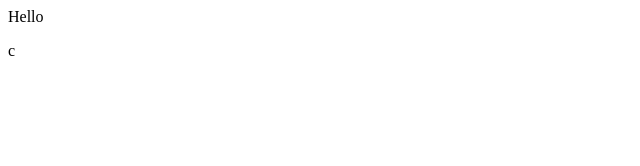
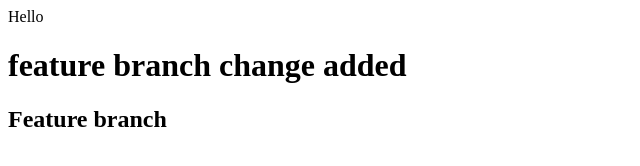
Before and after one commit to priyaanshusoni/git, a plain HTML site: page basics/index.html in a window 1280 px wide. Shown: the whole page, without its empty margins (0-640 px from the left). Drawn offline with Linux system fonts and the light colour scheme.

Commit message:
feature branch changes added

```diff
--- a/basics/index.html
+++ b/basics/index.html
@@ -1,2 +1,3 @@
 <p> Hello</p>
-c
+<h1> feature branch change added </h1>
+<h2>Feature branch</h2>
```
